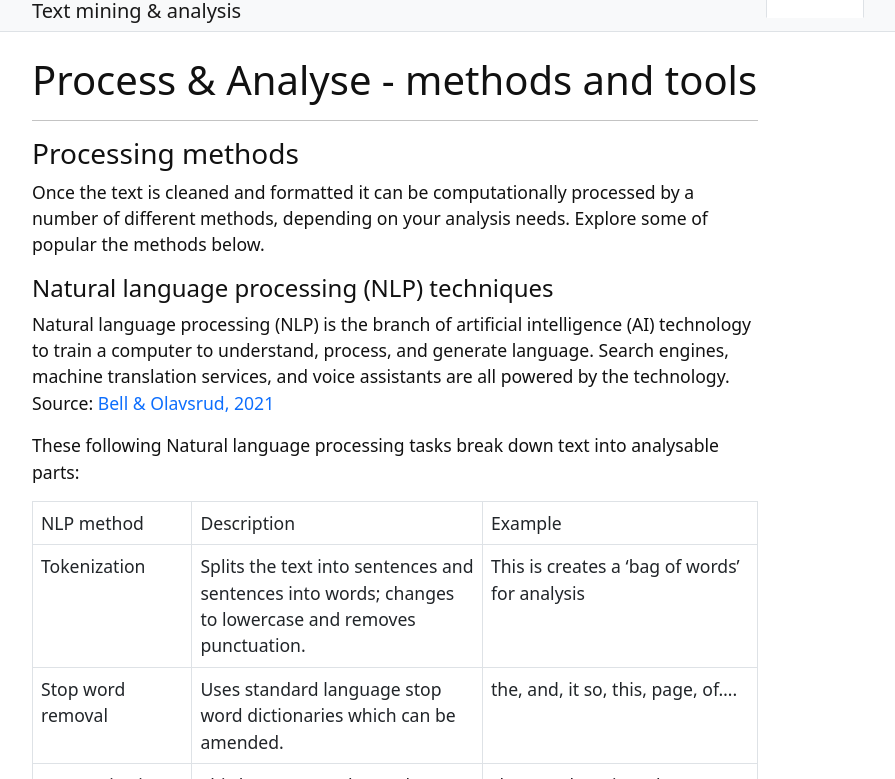
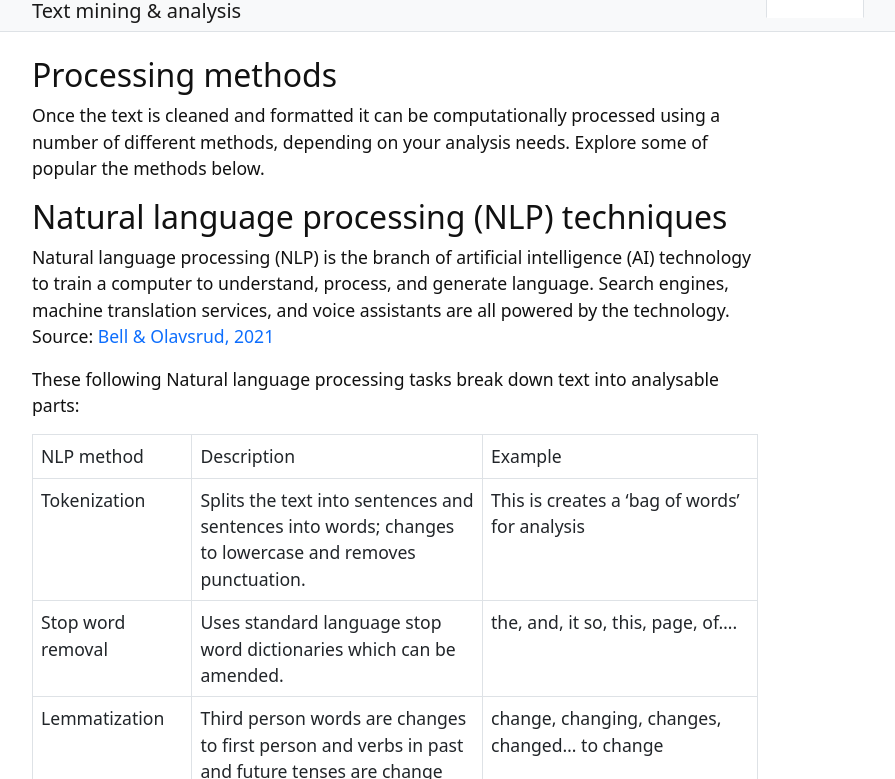
Before and after one commit to GULibrarySandbox/intro-text-mining-analysis-2022, a Jekyll site: the page built from content/7-analyse.md, in a window 1280 px wide and 900 px high, cut to the strip 121-900 px from the top of the window. Shown: the whole strip, without its empty margins (245-1140 px from the left). Built offline with Jekyll 4.4.1, drawn with Linux system fonts in a browser that asks for light colours.

Commit message:
Update 7-analyse.md

```diff
--- a/content/7-analyse.md
+++ b/content/7-analyse.md
@@ -4,15 +4,11 @@ topics: Processing methods; NLP; Common tasks; Useful tools; Useful platforms; C
 nav: true
 ---
 
-# Process & Analyse - methods and tools
+## Processing methods
 
------
+Once the text is cleaned and formatted it can be computationally processed using a number of different methods, depending on your analysis needs. Explore some of popular the methods below.
 
-### Processing methods
-
-Once the text is cleaned and formatted it can be computationally processed by a number of different methods, depending on your analysis needs. Explore some of popular the methods below.
-
-#### Natural language processing (NLP) techniques
+## Natural language processing (NLP) techniques
 
 Natural language processing (NLP) is the branch of artificial intelligence (AI) technology to train a computer to understand, process, and generate language. Search engines, machine translation services, and voice assistants are all powered by the technology. Source: [Bell & Olavsrud, 2021](https://www.cio.com/article/228501/natural-language-processing-nlp-explained.html view 19-01-2021)
 
@@ -31,7 +27,7 @@ These following Natural language processing tasks break down text into analysabl
 
 {% include figure.html img="BagOfWords.PNG" alt="Bag of words" caption="Natural Language Processing - tokenization" width="100%" %}
 
-#### Machine learning
+## Machine learning
 Machine learning is a branch of AI and process of teaching a computer system to recognise patterns in text without explicit human programming. Machine learning can be either unsupervised (with minimal human intervention) or supervised (with more human intervention). Explore machine learning from [Heath, 2020](https://www.zdnet.com/article/what-is-machine-learning-everything-you-need-to-know/). Analysis using Machine learning includes topic modelling, and Naive Bayes Classification, which are detailed below.
 
 
@@ -42,7 +38,7 @@ Explore some common analysis that can be undertaken by computational methods.
 {% include figure.html img="TextAnalysisTasks.PNG" alt="Text analysis tasks" caption="Text analysis tasks" width="100%" %}
 Image Source: Jänicke, S. et. al.(2017)
 
-#### Text pattern analysis
+### Text pattern analysis
 
 | Linguistic patterns | ie. word frequency analysis which is useful for historical exploration of language as well as topic identification |
 | Collocation | words commonly appearing near each other |
@@ -51,7 +47,7 @@ Image Source: Jänicke, S. et. al.(2017)
 | Dictionary tagging | locates a specific set of words in texts |
 {:.table .table-bordered}
 
-#### Analysing one or a number of texts of interest
+### Analysing one or a number of texts of interest
 
 | Method | Description | Example |
 | Topic modeling | Unsupervised machine learning to identify groups of terms that may be representative of a given topic, uncovering hidden themes. | [Topic mapping for a literature review](https://doi.org/10.1111/faf.12399) |
```
